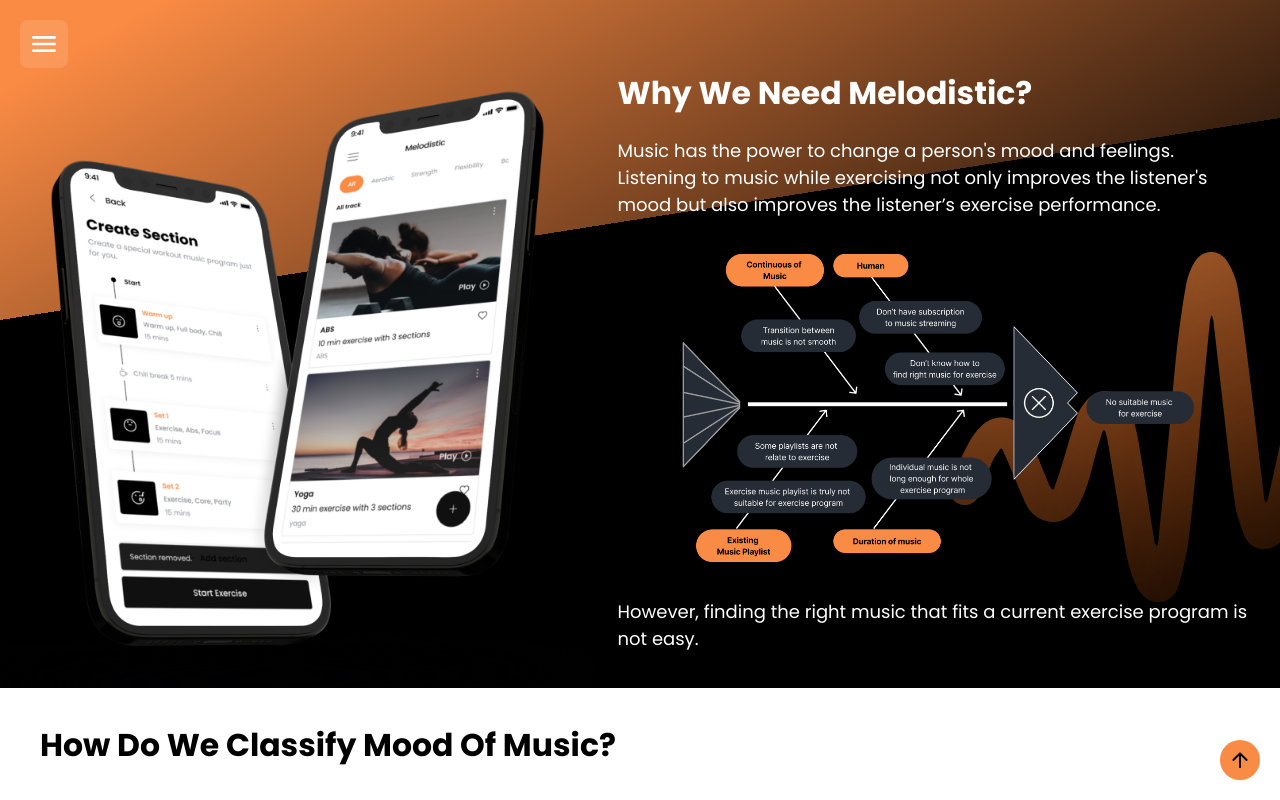
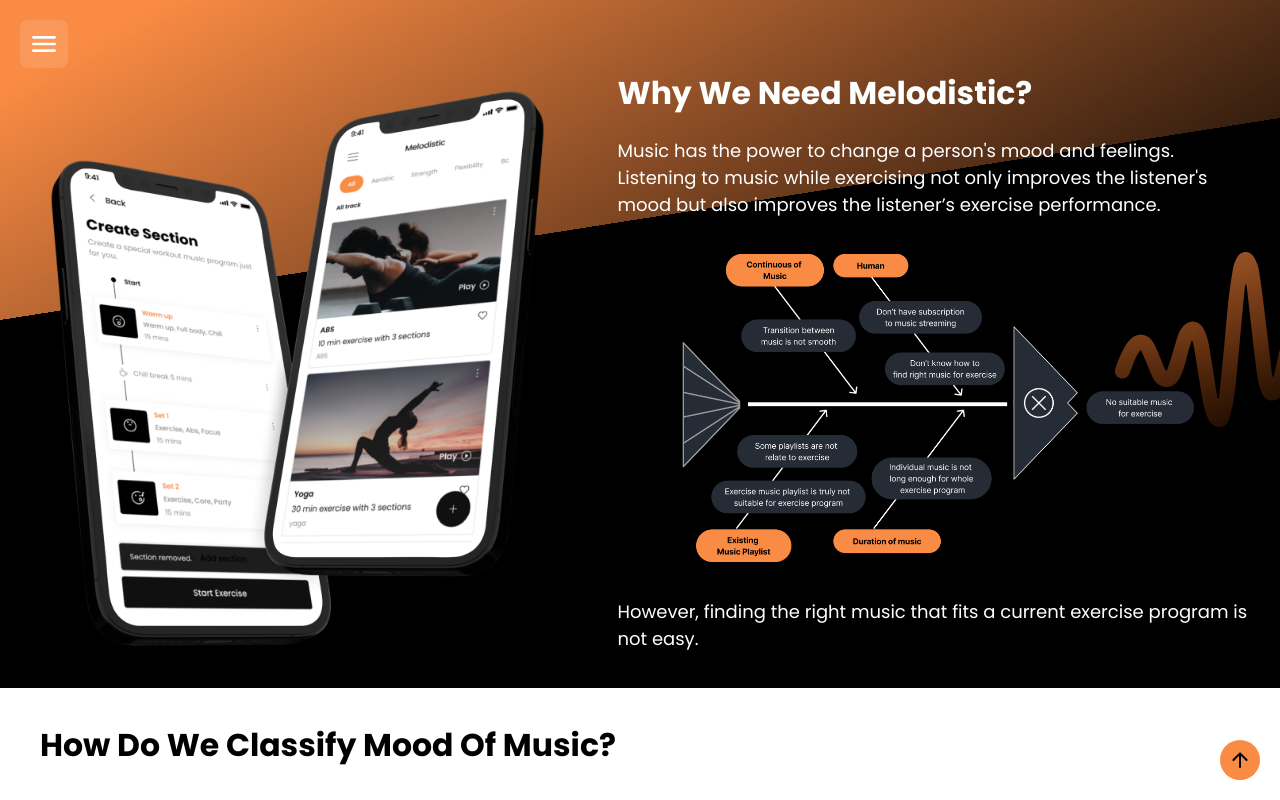
Before and after one commit to melodistic/Melodistic-Information, a React (Vite) app: page / in a window 1280 px wide. Built offline with nearby package versions, Linux system fonts and the light colour scheme.

Commit message:
add: explicit image size :sparkles:

```diff
--- a/src/components/section1/Section1.tsx
+++ b/src/components/section1/Section1.tsx
@@ -5,6 +5,8 @@
     <div className={styles.Container} id="why-we-need-melodistic">
       <img
         src="images/melody.webp"
+        width="165px"
+        height="175px"
         className={styles.Melody}
         alt="melody"
         loading="lazy"
--- a/src/components/section4/Section4.tsx
+++ b/src/components/section4/Section4.tsx
@@ -5,6 +5,8 @@
     <div className={styles.Container} id="melodistic-combiner-system">
       <img
         src="images/melody.webp"
+        width="165px"
+        height="175px"
         className={styles.Melody}
         alt="melody"
         loading="lazy"
--- a/src/components/section6/Section6.tsx
+++ b/src/components/section6/Section6.tsx
@@ -33,6 +33,8 @@
       <div className={styles.BlackTriangle}></div>
       <img
         src="images/melody.webp"
+        width="165px"
+        height="175px"
         className={styles.Melody}
         alt="melody"
         loading="lazy"
```
